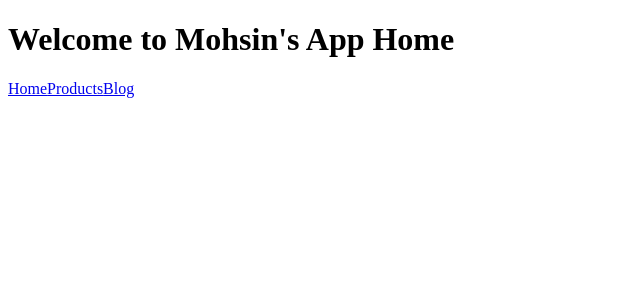
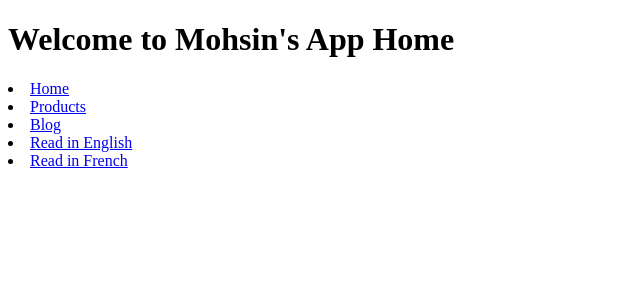
Before and after one commit to mohsin-356/routing-demo, a Next.js app: page / in a window 1280 px wide. Shown: the top 300 px of the page, without its empty margins (0-640 px from the left). Built offline with nearby package versions, Linux system fonts and the light colour scheme.

Commit message:
Refactor Home component to wrap navigation links in list items for improved structure

```diff
--- a/src/app/page.tsx
+++ b/src/app/page.tsx
@@ -7,9 +7,22 @@ export default function Home() {
     return (
         <main>
             <h1>Welcome to Mohsin&apos;s App Home</h1>
-            <Link href="/">Home</Link>
-            <Link href="/products">Products</Link>
-            <Link href="/blog">Blog</Link>
+            <li>
+                <Link href="/">Home</Link>
+            </li>
+            <li>
+                <Link href="/products">Products</Link>
+            </li>
+            <li>
+                <Link href="/blog">Blog</Link>
+            </li>
+            <li>
+                <Link href="/articles/breaking-news-123?lang=en">Read in English</Link>
+            </li>
+            <li>
+                <Link href="/articles/breaking-news-123?lang=fr">Read in French</Link>
+            </li>
+
         </main>
     );
 }
```
